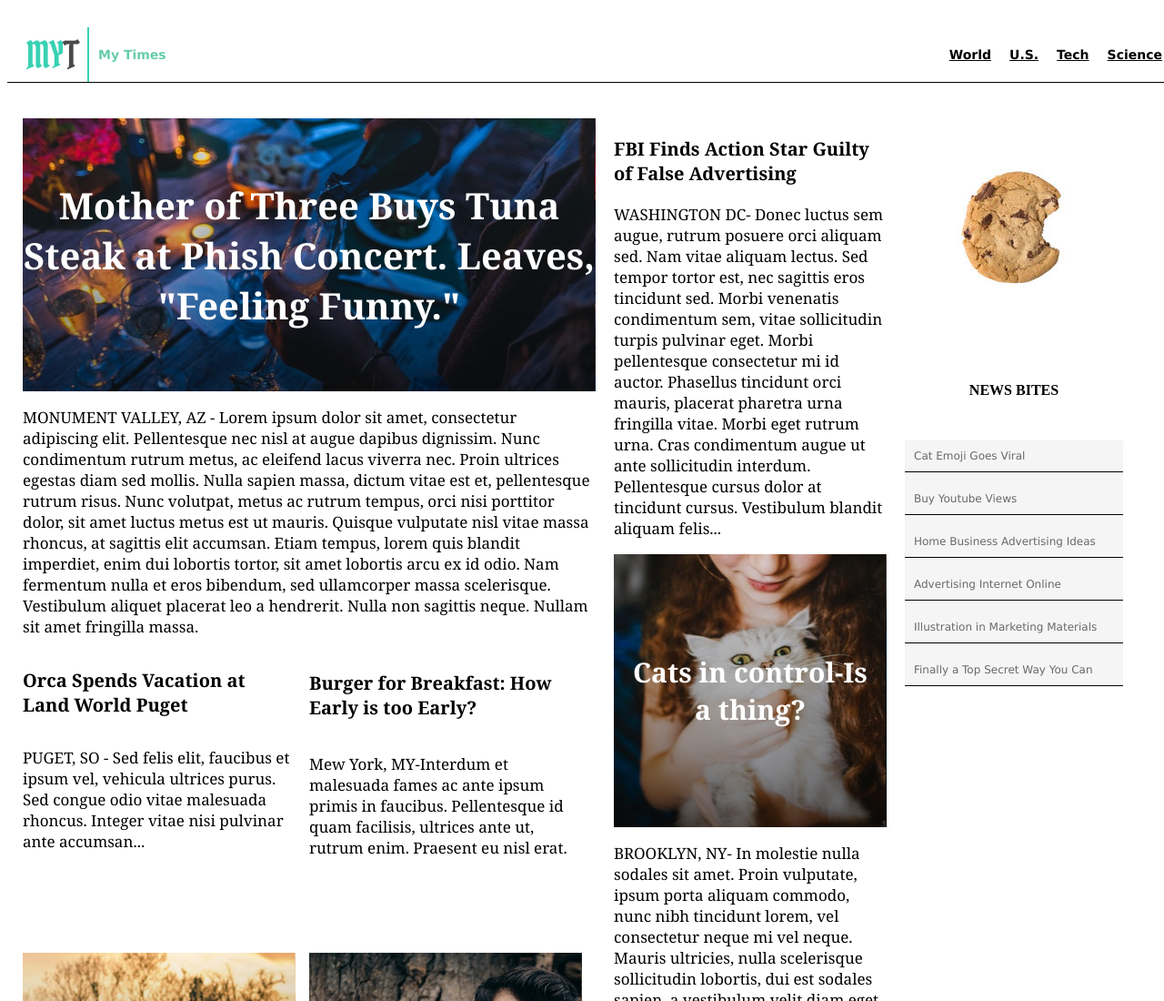
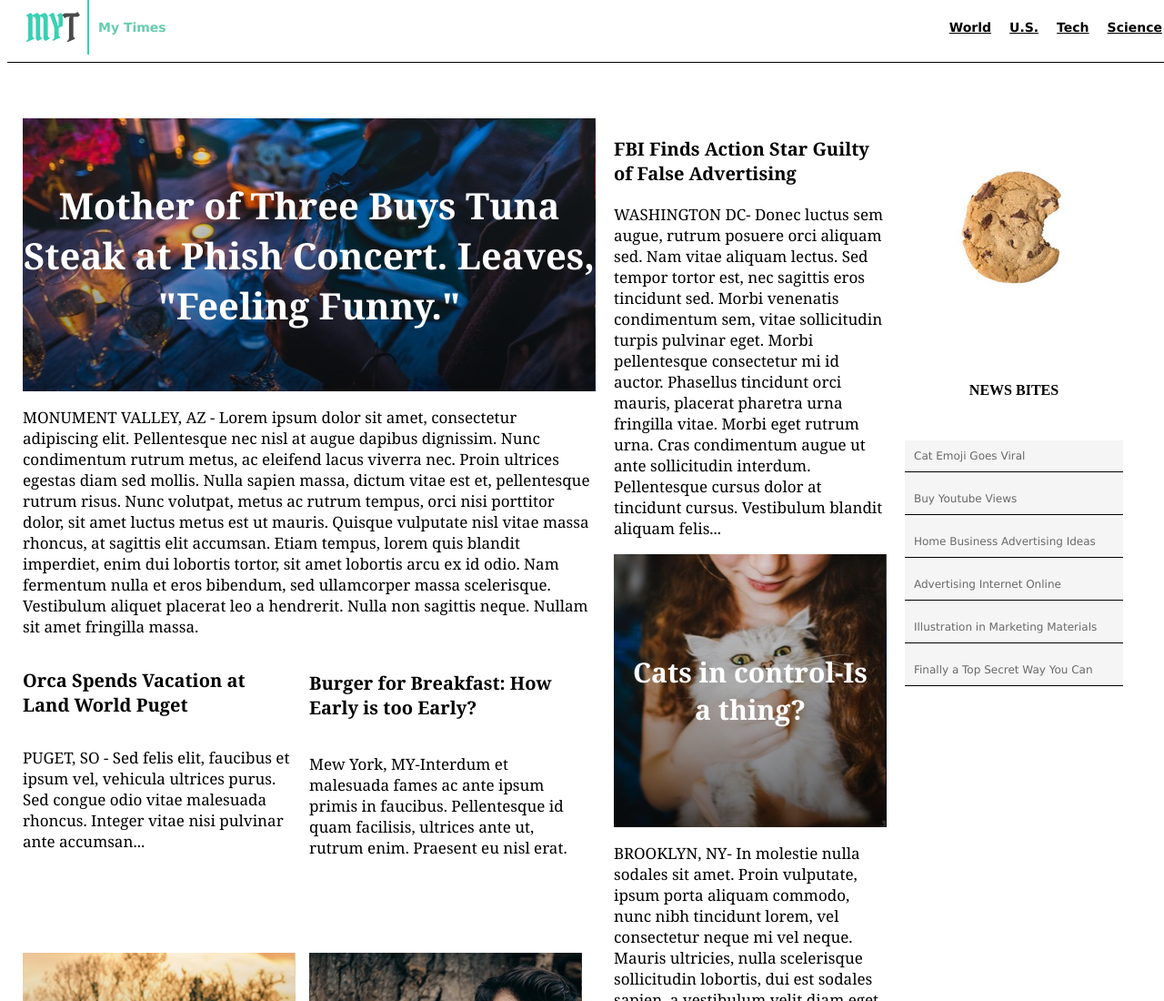
Before and after one commit to HughMabin/mytimes, a plain HTML site: page index.html in a window 1280 px wide. Shown: the top 1100 px of the page at 91% size. Drawn offline with Linux system fonts and the light colour scheme.

Commit message:
Top position finally fixed

```diff
--- a/resources/css/style.css
+++ b/resources/css/style.css
@@ -14,10 +14,11 @@ header {
   border-bottom: 1px solid black;
   justify-content: space-between;
   position: fixed;
+  top: 0px;
   width: 100%;
   background: white;
-  padding-bottom: 8px
-  position: 0;
+  padding-bottom: 8px;
+  z-index: 1;
  }
 
 #title {
```
